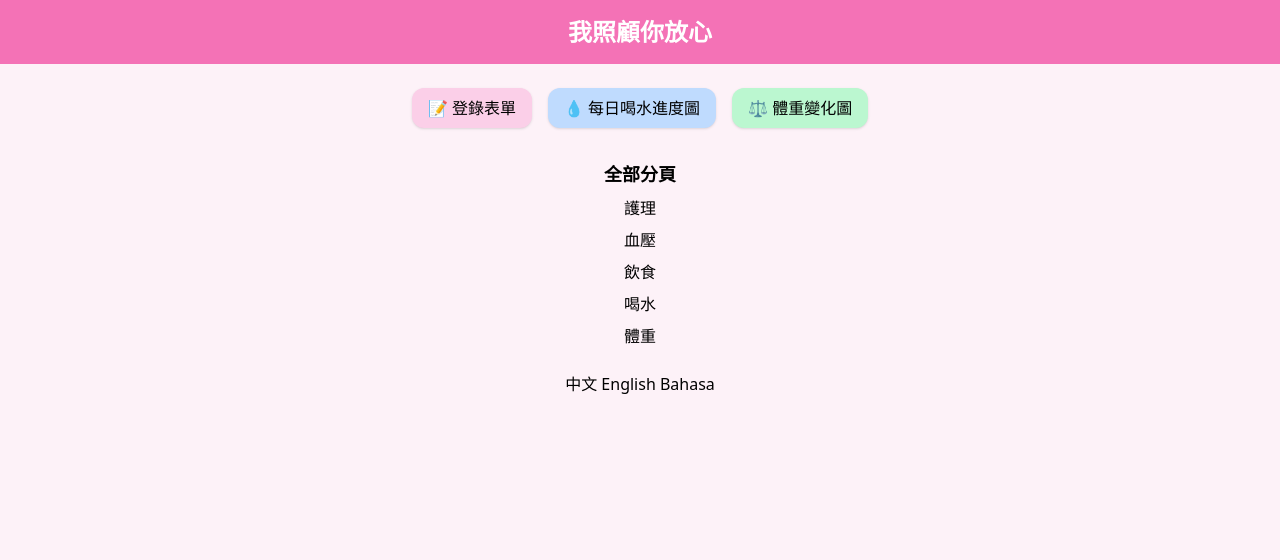
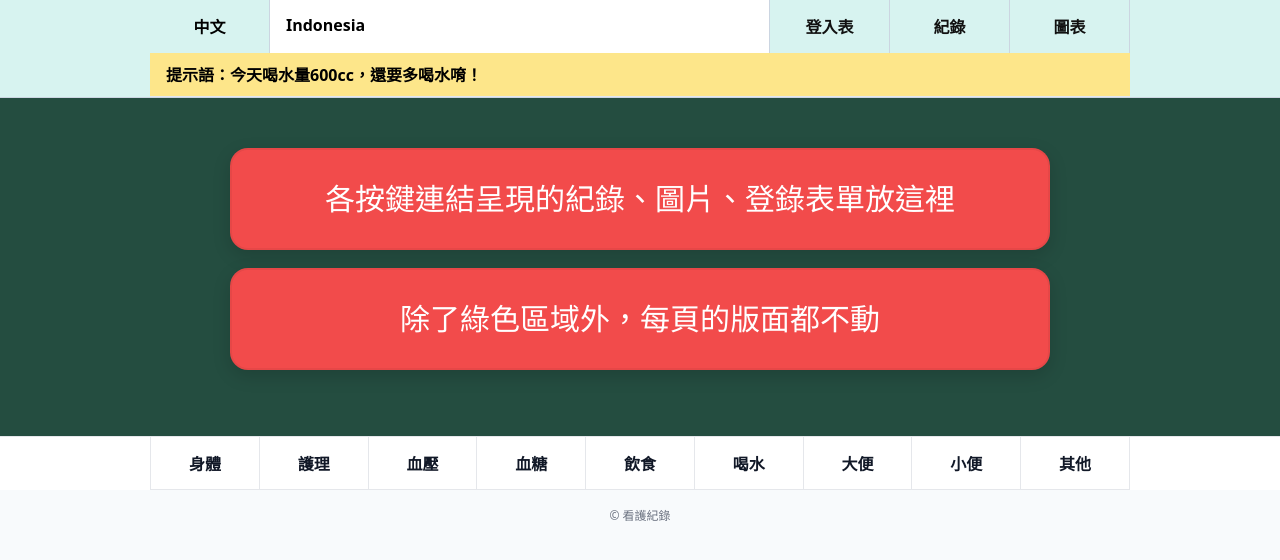
Before and after one commit to jim00e-Shao/Careshao, a plain HTML site: page index.html in a window 1280 px wide. Drawn offline with nearby package versions, Linux system fonts and the light colour scheme; no server answers.

Commit message:
Update index.html

```diff
--- a/index.html
+++ b/index.html
@@ -1,107 +1,101 @@
-<!DOCTYPE html><html lang="zh">
+<!doctype html>
+<html lang="zh-Hant">
 <head>
-  <meta charset="UTF-8">
-  <meta name="viewport" content="width=device-width, initial-scale=1.0">
-  <title>我照顧你放心</title>
+  <meta charset="utf-8" />
+  <meta name="viewport" content="width=device-width, initial-scale=1" />
+  <title>看護紀錄首頁</title>
+  <style>
+    :root{
+      --green:#244d40; --mint:#dbf4ef; --head:#d7f3f0; --note:#fde68a; --tile:#f24b4b;
+      --tile-text:#fff; --grid-border:#e5e7eb;
+    }
+    *{box-sizing:border-box}
+    body{margin:0;background:#f8fafc;font-family:system-ui,-apple-system,Segoe UI,Roboto,Helvetica,Arial,'Noto Sans TC',sans-serif}
+    .container{max-width:980px;margin:0 auto}
+    /* 頂部表格風導覽 */
+    .topbar{background:var(--head);border-bottom:1px solid #cbd5e1}
+    .topgrid{display:grid;grid-template-columns:120px 1fr 120px 120px 120px}
+    .topcell{padding:.9rem 1rem;border-right:1px solid #cbd5e1;text-align:center;font-weight:700}
+    .topcell:nth-child(2){text-align:left;font-weight:800}
+    .notice{background:var(--note);padding:.6rem 1rem;border-bottom:1px solid #e2e8f0;font-weight:700}
+    /* 中間綠底區 */
+    .hero{background:var(--green);padding:32px 16px 48px}
+    .tile{background:var(--tile);color:var(--tile-text);border-radius:18px;padding:28px 20px;
+          text-align:center;font-size:clamp(20px,2.4vw,30px);line-height:1.4;box-shadow:0 6px 18px rgba(0,0,0,.15);
+          margin:18px auto;max-width:820px;border:2px solid rgba(0,0,0,.05)}
+    .tile a{color:inherit;text-decoration:none;display:block}
+    .tile:active{transform:translateY(1px)}
+    /* 底部按鈕格 */
+    .gridwrap{background:#fff;border-top:1px solid #e5e7eb}
+    .grid{display:grid;grid-template-columns:repeat(9,1fr);border-left:1px solid var(--grid-border)}
+    @media (max-width:900px){ .grid{grid-template-columns:repeat(3,1fr)} }
+    .btn{
+      border-right:1px solid var(--grid-border);border-bottom:1px solid var(--grid-border);
+      padding:14px 8px;text-align:center;font-weight:800;background:#ffffff;
+      cursor:pointer;user-select:none;transition:.12s;
+    }
+    .btn:hover{background:#f3f4f6}
+    .btn a{color:#111827;text-decoration:none;display:block}
+    footer{color:#6b7280;text-align:center;font-size:12px;padding:16px 0}
+  </style>
+</head>
+<body>
+  <div class="topbar">
+    <div class="container">
+      <div class="topgrid">
+        <div class="topcell">中文</div>
+        <div class="topcell" style="background:#fff">Indonesia</div>
+        <div class="topcell"><a href="./login.html" aria-label="登入表" style="color:#111;text-decoration:none">登入表</a></div>
+        <div class="topcell"><a href="./records.html" aria-label="紀錄" style="color:#111;text-decoration:none">紀錄</a></div>
+        <div class="topcell"><a href="./charts.html" aria-label="圖表" style="color:#111;text-decoration:none">圖表</a></div>
+      </div>
+      <div class="notice">提示語：今天喝水量600cc，還要多喝水唷！</div>
+    </div>
+  </div>
+
+  <div class="hero">
+    <div class="container">
+      <!-- 兩塊大卡可改成你要的連結或功能 -->
+      <div class="tile"><a id="tile-1" href="#" target="_blank" rel="noopener">各按鍵連結呈現的紀錄、圖片、登錄表單放這裡</a></div>
+      <div class="tile"><a id="tile-2" href="#" target="_blank" rel="noopener">除了綠色區域外，每頁的版面都不動</a></div>
+    </div>
+  </div>
+
+  <div class="gridwrap">
+    <div class="container">
+      <div id="btn-grid" class="grid" aria-label="快速按鈕"></div>
+    </div>
+  </div>
+
+  <footer>© 看護紀錄</footer>
+
   <script>
-    // === 多語言字典 ===
-    const I18N = {
-      zh: {
-        feature_form: "登錄表單",
-        feature_water: "每日喝水進度圖",
-        feature_weight: "體重變化圖",
-        all_pages: "全部分頁"
-      },
-      en: {
-        feature_form: "Log Form",
-        feature_water: "Water Progress",
-        feature_weight: "Weight Chart",
-        all_pages: "All Pages"
-      },
-      id: {
-        feature_form: "Formulir Catatan",
-        feature_water: "Grafik Minum Harian",
-        feature_weight: "Grafik Berat Badan",
-        all_pages: "Semua Halaman"
+    // 從 links.json 產生按鈕（方便你只改連結，不改版面）
+    async function loadLinks(){
+      try{
+        const res = await fetch('./links.json', {cache:'no-store'});
+        const data = await res.json();
+        // hero 兩塊
+        if(data.hero?.[0]) document.getElementById('tile-1').href = data.hero[0].url;
+        if(data.hero?.[1]) document.getElementById('tile-2').href = data.hero[1].url;
+        // 底部九宮格（可超過 9 個，會自動換行）
+        const grid = document.getElementById('btn-grid');
+        (data.buttons||[]).forEach(item=>{
+          const cell = document.createElement('div');
+          cell.className='btn';
+          cell.innerHTML = `<a href="${item.url}" target="_blank" rel="noopener" aria-label="${item.label}">${item.label}</a>`;
+          grid.appendChild(cell);
+        });
+      }catch(e){
+        console.warn('links.json 載入失敗；用預設按鈕。', e);
+        const grid = document.getElementById('btn-grid');
+        ['身體','護理','血壓','血糖','飲食','喝水','大便','小便','其他'].forEach(t=>{
+          const d=document.createElement('div'); d.className='btn';
+          d.innerHTML=`<a href="#" aria-label="${t}">${t}</a>`; grid.appendChild(d);
+        });
       }
-    };let currentLang = localStorage.getItem("lang") || "zh";
-
-function t(key) {
-  return I18N[currentLang][key] || key;
-}
-
-// === Google Sheets 基本網址 ===
-const BASE_URL = "https://docs.google.com/spreadsheets/d/1m2erIP9vW4L_Tmpu87c8tffRbdG7G7blxT7auC-havY/edit";
-function baseSheetUrl(gid){ return `${BASE_URL}?gid=${gid}`; }
-
-const FORM_URL = "https://docs.google.com/forms/d/e/1FAIpQLSd2TnHCLOAjaYwL1p29U0wXmsOjSKt6svV2qDX3UqB0KAjYlw/viewform";
-
-// 置頂功能按鈕 (已將喝水改為 water.html)
-const FEATURE_BUTTONS = [
-  { key: "feature_form",  url: FORM_URL,                 emoji: "📝", color: "bg-pink-200 hover:bg-pink-300" },
-  { key: "feature_water", url: "water.html",             emoji: "💧", color: "bg-blue-200 hover:bg-blue-300" },
-  { key: "feature_weight",url: baseSheetUrl(2058618108), emoji: "⚖️", color: "bg-green-200 hover:bg-green-300" }
-];
-
-const ALL_PAGES = [
-  { name: "護理", gid: 896880297 },
-  { name: "血壓", gid: 1575861756 },
-  { name: "飲食", gid: 1286045787 },
-  { name: "喝水", gid: 1867949360 },
-  { name: "體重", gid: 2058618108 }
-];
-
-function renderUI(){
-  // 功能按鈕
-  const btnContainer = document.getElementById("feature-buttons");
-  FEATURE_BUTTONS.forEach(b => {
-    const a = document.createElement("a");
-    a.href = b.url;
-    a.target = "_self"; // 改為同分頁開啟
-    a.className = `m-2 px-4 py-2 rounded-xl shadow ${b.color}`;
-    a.textContent = `${b.emoji} ${t(b.key)}`;
-    btnContainer.appendChild(a);
-  });
-
-  // 全部分頁
-  const list = document.getElementById("all-pages");
-  ALL_PAGES.forEach(p => {
-    const li = document.createElement("li");
-    const a = document.createElement("a");
-    a.href = baseSheetUrl(p.gid);
-    a.target = "_blank";
-    a.textContent = p.name;
-    li.appendChild(a);
-    list.appendChild(li);
-  });
-
-  document.getElementById("all-pages-title").textContent = t("all_pages");
-}
-
-function changeLang(lang){
-  currentLang = lang;
-  localStorage.setItem("lang", lang);
-  location.reload();
-}
-
-window.onload = renderUI;
-
+    }
+    loadLinks();
   </script>
-  <script src="https://cdn.tailwindcss.com"></script>
-</head>
-<body class="bg-pink-50 text-center">
-  <header class="bg-pink-400 text-white py-4 text-2xl font-bold">我照顧你放心</header>  <div class="p-4">
-    <div id="feature-buttons" class="flex flex-wrap justify-center"></div><div class="mt-6">
-  <h2 id="all-pages-title" class="text-lg font-semibold mb-2"></h2>
-  <ul id="all-pages" class="space-y-2"></ul>
-</div>
-
-<div class="mt-6">
-  <button onclick="changeLang('zh')">中文</button>
-  <button onclick="changeLang('en')">English</button>
-  <button onclick="changeLang('id')">Bahasa</button>
-</div>
-
-  </div>
 </body>
 </html>
```
